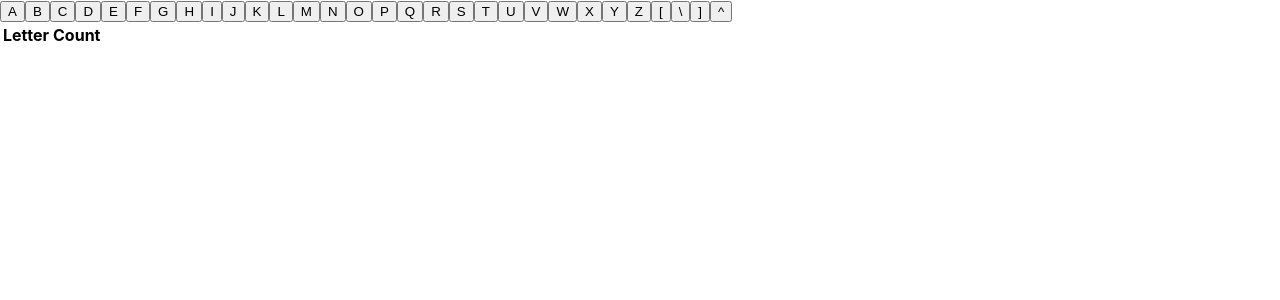
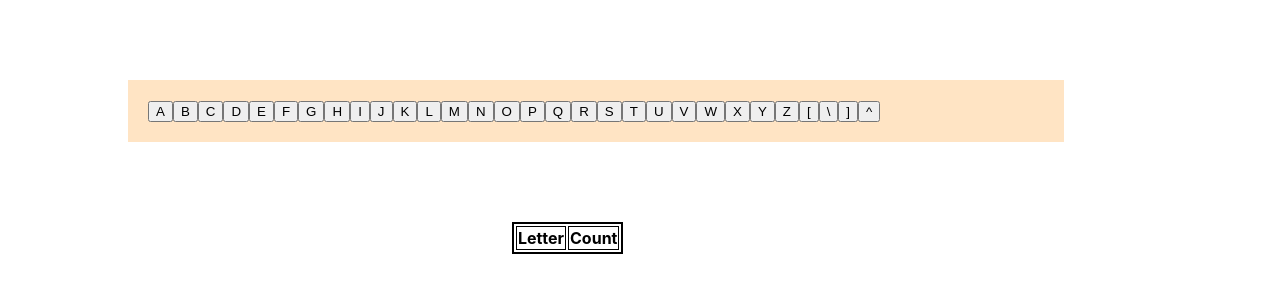
Before and after one commit to 01subhashree/React-Project, a React (Create React App) app: page / in a window 1280 px wide. Shown: the top 300 px of the page. Built offline with nearby package versions, Linux system fonts and the light colour scheme.

Commit message:
redux alphabate table

```diff
--- a/src/App.css
+++ b/src/App.css
@@ -1,38 +1,14 @@
-.App {
-  text-align: center;
+table {
+  border: 2px solid;
+  margin: 10vh 0 0 40vw;
 }
-
-.App-logo {
-  height: 40vmin;
-  pointer-events: none;
+th,
+td {
+  border: 1px solid;
 }
-
-@media (prefers-reduced-motion: no-preference) {
-  .App-logo {
-    animation: App-logo-spin infinite 20s linear;
-  }
+.button {
+  margin: 10vh 0 0 10vw;
+  width: 70vw;
+  background-color: bisque;
+  padding: 20px;
 }
-
-.App-header {
-  background-color: #282c34;
-  min-height: 100vh;
-  display: flex;
-  flex-direction: column;
-  align-items: center;
-  justify-content: center;
-  font-size: calc(10px + 2vmin);
-  color: white;
-}
-
-.App-link {
-  color: #61dafb;
-}
-
-@keyframes App-logo-spin {
-  from {
-    transform: rotate(0deg);
-  }
-  to {
-    transform: rotate(360deg);
-  }
-}
--- a/src/App.js
+++ b/src/App.js
@@ -2,6 +2,7 @@ import { Provider } from "react-redux";
 import Button from "./Button";
 import ButtonTable from "./ButtonTable";
 import store from "./reducer/store";
+import "./App.css";
 
 function App() {
   return (
--- a/src/Button.jsx
+++ b/src/Button.jsx
@@ -9,7 +9,7 @@ const Buttons = () => {
   };
 
   return (
-    <div>
+    <div className="button">
       {Array.from({ length: 30 }, (_, i) => String.fromCharCode(i + 65)).map(
         (letter) => (
           <button key={letter} onClick={() => handleClick(letter)}>
```
